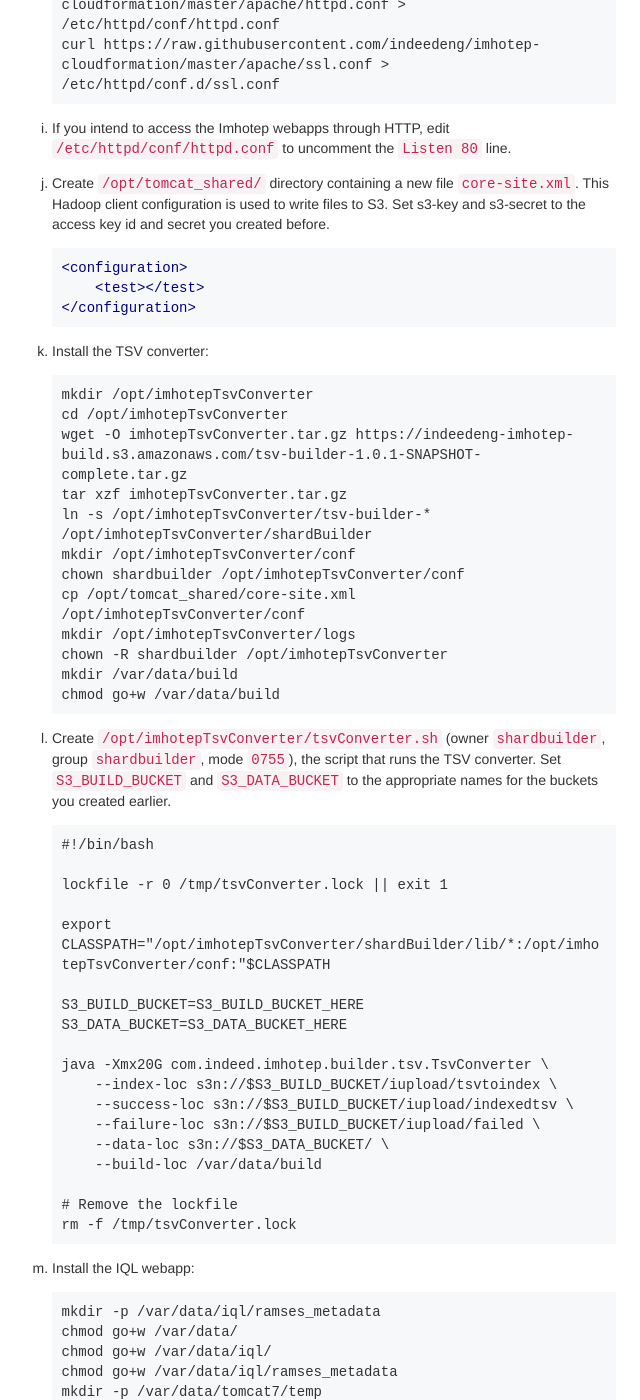
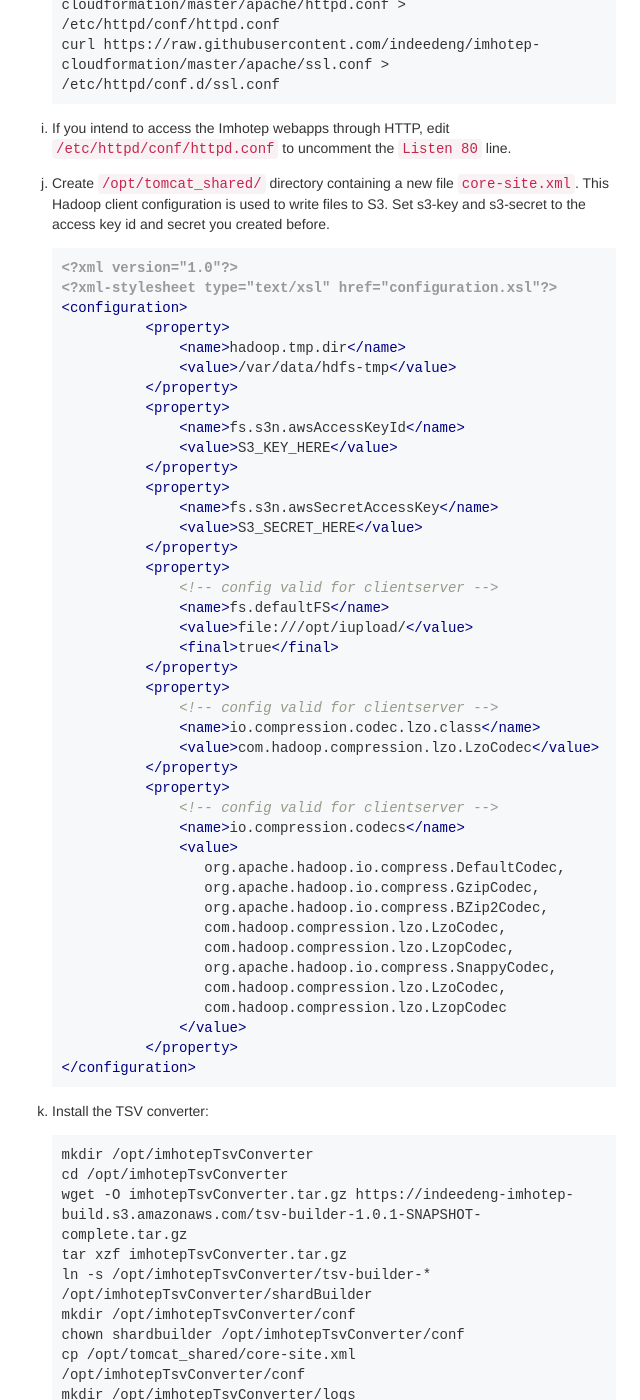
Before and after one commit to indeedeng-alpha/imhotep-docs, a Jekyll site: the page built from docs/aws/imhotep-frontend.md, in a window 1280 px wide and 1400 px high, scrolled down 1536 px. Shown: the whole window, without its empty margins (98-738 px from the left). Built offline with Jekyll 4.4.1, drawn with Linux system fonts in a browser that asks for light colours; nearby versions of some CDN libraries.

Commit message:
get core-site.xml content in place

````diff
--- a/docs/aws/imhotep-frontend.md
+++ b/docs/aws/imhotep-frontend.md
@@ -86,8 +86,46 @@
     18. Create `/opt/tomcat_shared/` directory containing a new file `core-site.xml`. This Hadoop client configuration is used to write files to S3. Set s3-key and s3-secret to the access key id and secret you created before.
 
         ```xml
+        <?xml version="1.0"?>
+        <?xml-stylesheet type="text/xsl" href="configuration.xsl"?>
         <configuration>
-            <test></test>
+                  <property>
+                      <name>hadoop.tmp.dir</name>
+                      <value>/var/data/hdfs-tmp</value>
+                  </property>
+                  <property>
+                      <name>fs.s3n.awsAccessKeyId</name>
+                      <value>S3_KEY_HERE</value>
+                  </property>
+                  <property>
+                      <name>fs.s3n.awsSecretAccessKey</name>
+                      <value>S3_SECRET_HERE</value>
+                  </property>
+                  <property>
+                      <!-- config valid for clientserver -->
+                      <name>fs.defaultFS</name>
+                      <value>file:///opt/iupload/</value>
+                      <final>true</final>
+                  </property>
+                  <property>
+                      <!-- config valid for clientserver -->
+                      <name>io.compression.codec.lzo.class</name>
+                      <value>com.hadoop.compression.lzo.LzoCodec</value>
+                  </property>
+                  <property>
+                      <!-- config valid for clientserver -->
+                      <name>io.compression.codecs</name>
+                      <value>
+                         org.apache.hadoop.io.compress.DefaultCodec,
+                         org.apache.hadoop.io.compress.GzipCodec,
+                         org.apache.hadoop.io.compress.BZip2Codec,
+                         com.hadoop.compression.lzo.LzoCodec,
+                         com.hadoop.compression.lzo.LzopCodec,
+                         org.apache.hadoop.io.compress.SnappyCodec,
+                         com.hadoop.compression.lzo.LzoCodec,
+                         com.hadoop.compression.lzo.LzopCodec
+                      </value>
+                  </property>
         </configuration>
         ```
 
````
